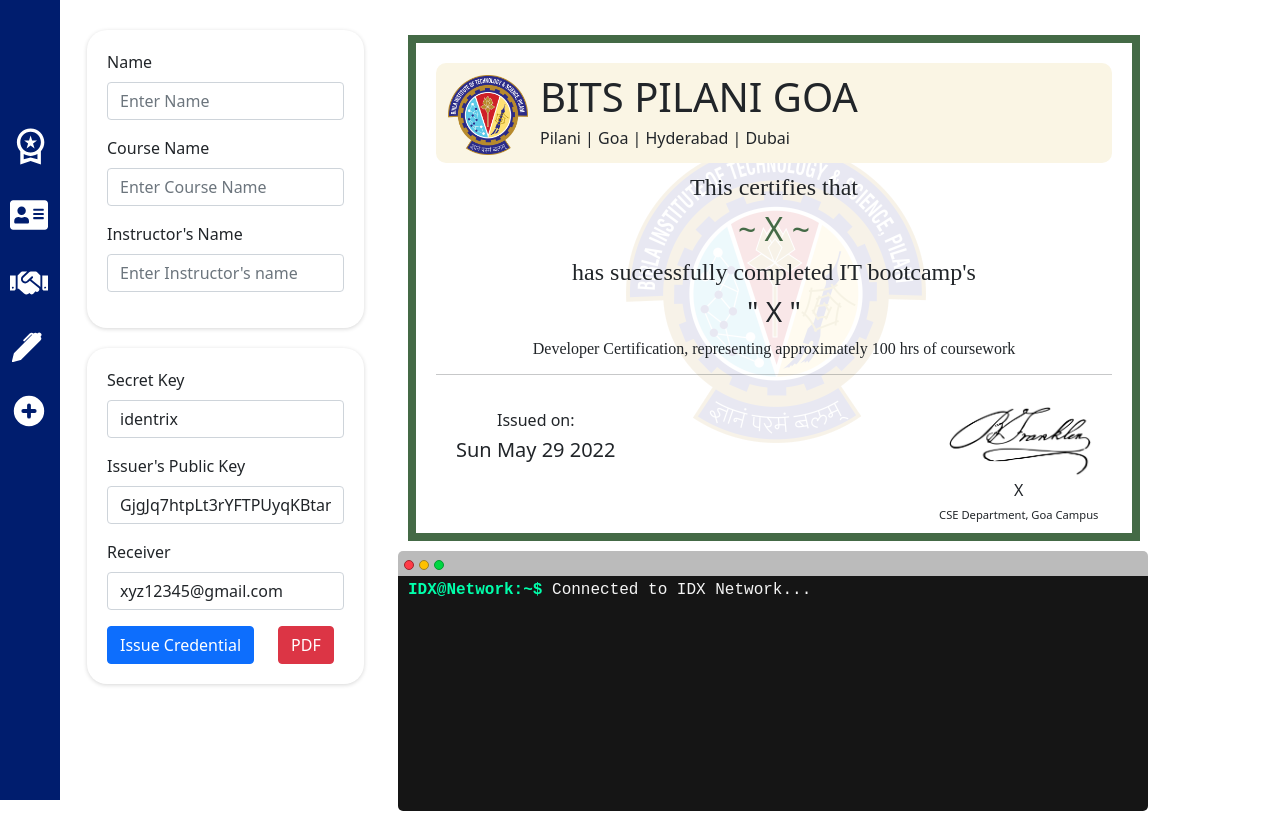
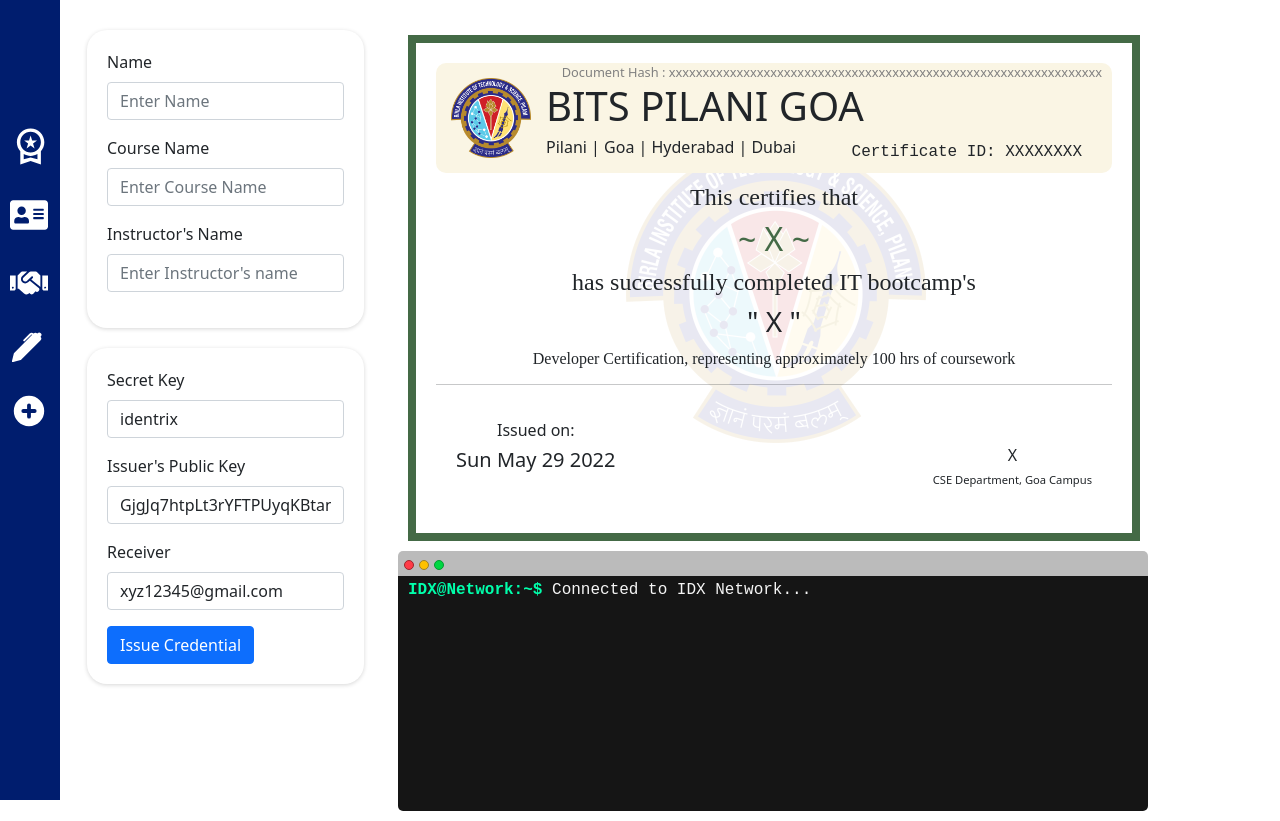
Before and after one commit to mr-harshtyagi/certificate_generator, a React (Create React App) app: page / in a window 1280 px wide. Built offline with nearby package versions, Linux system fonts and the light colour scheme; a web font is replaced by a local one.

Commit message:
hash added

```diff
--- a/src/FormContext.js
+++ b/src/FormContext.js
@@ -5,6 +5,7 @@
   const [name, setName] = useState("X")
   const [course, setCourse] = useState("X");
   const [professor, setProfessor] = useState("X");
+  const [cert_id, setCertId] = useState("XXXXXXXX");
     const [show, setShow] = useState({
       d1: "none",
       d2: "none",
@@ -12,13 +13,13 @@
       d4: "none",
       d5: "none",
       d6: "none",
-      hash:""
+      hash:"xxxxxxxxxxxxxxxxxxxxxxxxxxxxxxxxxxxxxxxxxxxxxxxxxxxxxxxxxxxxxxxx",
     });
 
 
   return (
     <FormContext.Provider
-      value={{ name,course,professor,show,setShow,setCourse,setName,setProfessor }}
+      value={{ name,course,professor,show,cert_id,setCertId,setShow,setCourse,setName,setProfessor }}
     >
       {children}
     </FormContext.Provider>
--- a/src/components/Certificate.jsx
+++ b/src/components/Certificate.jsx
@@ -1,8 +1,10 @@
 import FormContext from "../FormContext";
 import { useContext } from "react";
+import {useNavigate } from "react-router-dom";
 
 export default function Certificate() {
-  const { name,course,professor } = useContext(FormContext);
+  let navigate =useNavigate();
+  const { name,course,professor,cert_id,show } = useContext(FormContext);
   return (
     <>
       <div
@@ -12,7 +14,8 @@
           borderStyle: "solid",
           borderWidth: "8px",
           borderColor: "#446A46",
-        }}>
+        }}
+      >
         <div
           style={{
             height: "450px",
@@ -36,20 +39,36 @@
             margin: "20px",
           }}
         >
+          <a
+            href={`https://react-app-testing.vercel.app/transaction/${show.hash}`}
+            style={{
+              padding: "0",
+              float: "right",
+              fontSize: "0.8rem",
+              marginRight: "10px",
+              textDecoration: "none",
+              color: "grey",
+            }}
+          >
+            Document Hash : {show.hash}
+          </a>
           <div
             style={{
               width: "100%",
               backgroundColor: "#FAF5E4",
-              height: "100px",
+              height: "110px",
               borderRadius: "10px",
             }}
           >
             <img
               src="images/logo.png"
               alt="logo"
-              style={{ height: "80px", margin: "12px", float: "left" }}
+              style={{ height: "80px", margin: "15px", float: "left" }}
             />
             <h1 style={{ paddingTop: "10px" }}>BITS PILANI GOA</h1>
+            <div style={{ float: "right", marginRight: "30px" }}>
+              <p>Certificate ID: {cert_id}</p>
+            </div>
             <h6> Pilani | Goa | Hyderabad | Dubai</h6>
           </div>
           <div style={{ textAlign: "center" }}>
@@ -93,19 +112,8 @@
               <h5>{new Date().toDateString()}</h5>
             </div>
             <div style={{ float: "right", marginRight: "20px" }}>
-              <img
-                style={{ height: "70px", marginTop: "15px", float: "right" }}
-                src="images/sign.jpg"
-                alt="signature"
-              />
-            </div>
-            <div
-              style={{
-                float: "right",
-                marginRight: "-150px",
-                marginTop: "90px",
-              }}
-            >
+              <div style={{ marginTop: "45px" }} />
+
               <h6>{professor}</h6>
               <h6 style={{ fontSize: "0.7rem" }}>CSE Department, Goa Campus</h6>
             </div>
--- a/src/components/SIdeForm.jsx
+++ b/src/components/SIdeForm.jsx
@@ -12,11 +12,12 @@
     setShow,
     setName,
     setCourse,
-    setProfessor } = useContext(FormContext);
+    setProfessor,
+    setCertId } = useContext(FormContext);
   const [secretKey,setSecretKey] =useState("identrix");
   const [receiver, setReceiver] = useState("xyz12345@gmail.com");
 
-  function postDataToServer(){
+function postDataToServer(){
       setShow(() => ({
         d1: "none",
         d2: "none",
@@ -36,6 +37,7 @@
         .get("https://bigchaindb-post-txn.herokuapp.com/getcertid")
         .then(function (response) {
           let id = response.data.id;
+          setCertId(10000000+ Number(id));
              setTimeout(() => {
                setShow((prevData) => ({ ...prevData, d2: "" }));
                setTimeout(() => {
@@ -191,9 +193,6 @@
             <Button onClick={postDataToServer} variant="primary" type="submit">
               Issue Credential
             </Button>
-            <Button className="ms-4" variant="danger">
-              PDF
-            </Button>
           </Form>
         </div>
         <br />
```
